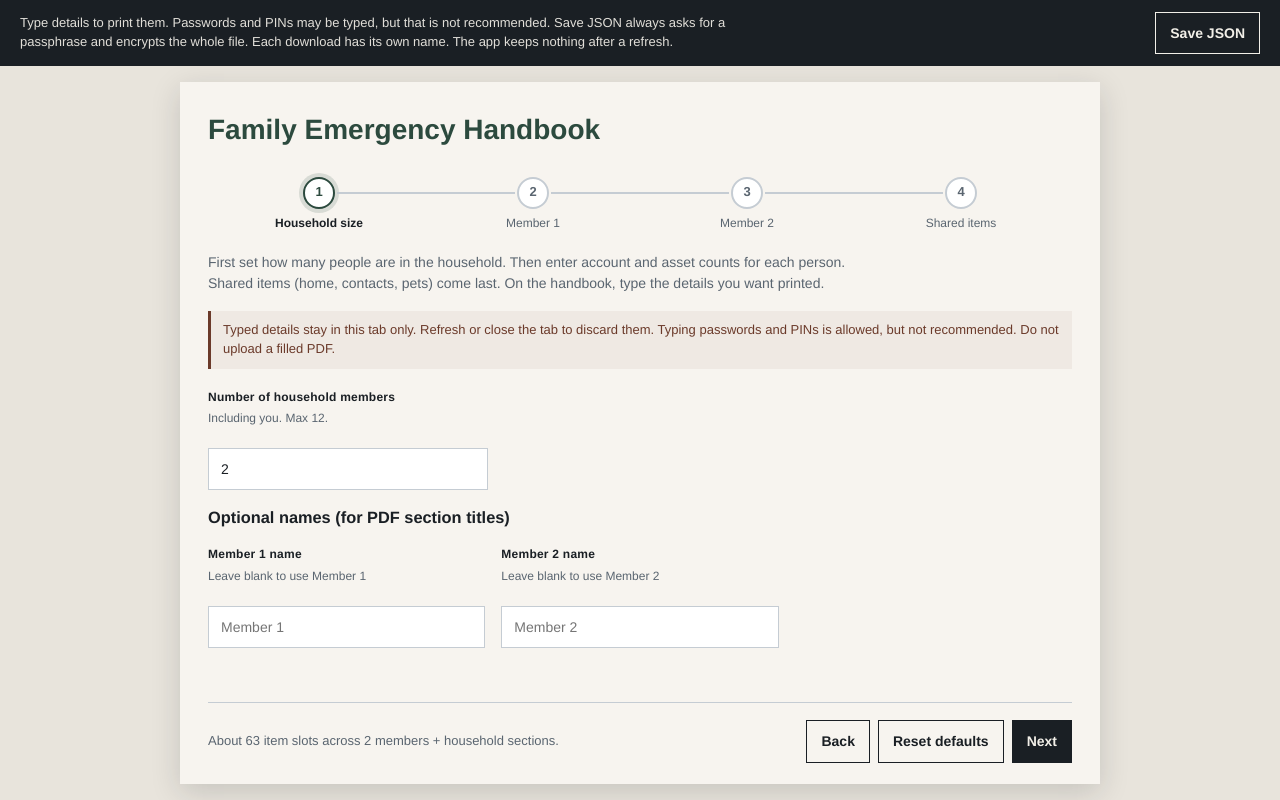
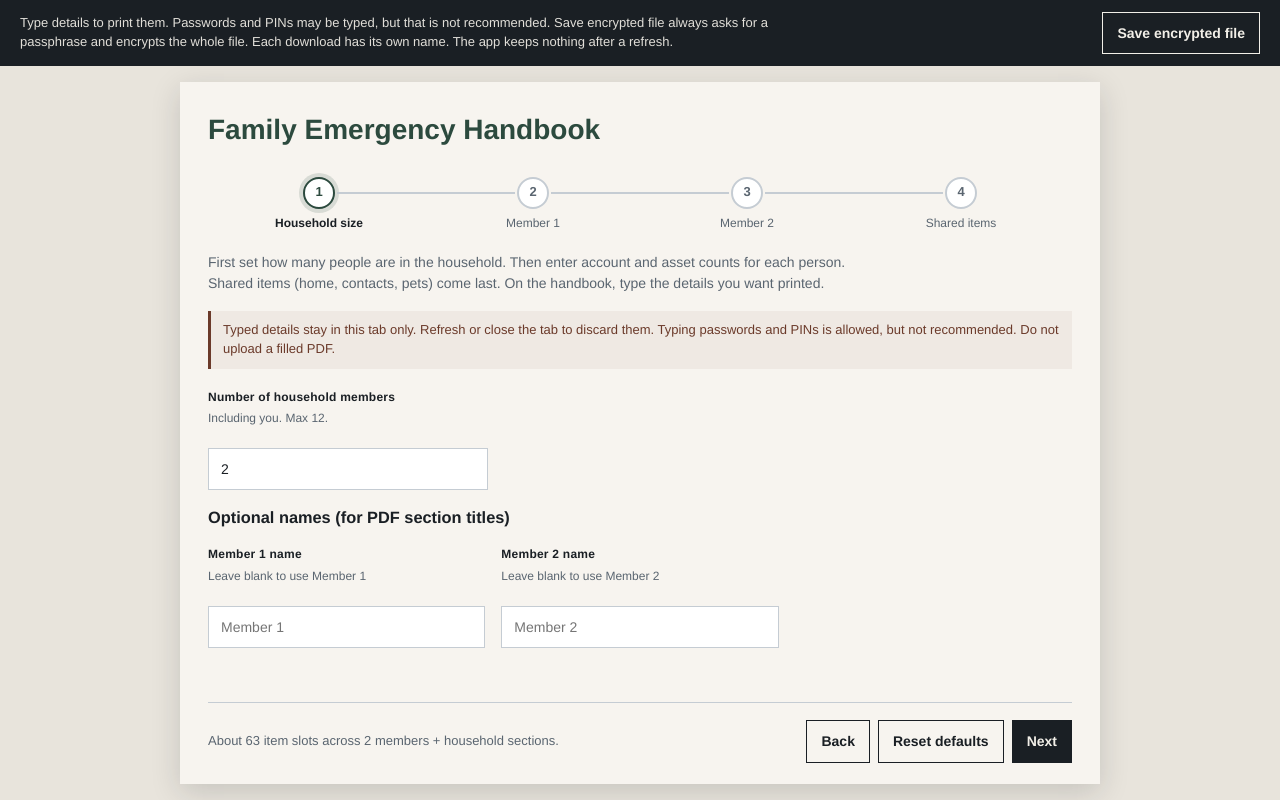
Before and after one commit to aroraketan/family-emergency-handbook, a React (Vite) app: page / in a window 1280 px wide. Both pictures are taken after a click on the button 860 px from the left and 238 px from the top of the page. Built offline with nearby package versions, Linux system fonts and the light colour scheme.

Commit message:
Rename save and load to match the encrypted file.

```diff
--- a/src/App.tsx
+++ b/src/App.tsx
@@ -143,7 +143,7 @@ function AppShell() {
       <header className="toolbar no-print">
         <p>
           Type details to print them. Passwords and PINs may be typed, but that is
-          not recommended. Save JSON always asks for a passphrase and encrypts the
+          not recommended. Save encrypted file always asks for a passphrase and encrypts the
           whole file. Each download has its own name. The app keeps nothing after
           a refresh.
         </p>
@@ -172,7 +172,7 @@ function AppShell() {
                 Reset
               </button>
               <button type="button" data-testid="save-data" onClick={requestSave}>
-                Save JSON
+                Save encrypted file
               </button>
               <button
                 type="button"
@@ -185,7 +185,7 @@ function AppShell() {
             </>
           ) : (
             <button type="button" data-testid="save-data" onClick={requestSave}>
-              Save JSON
+              Save encrypted file
             </button>
           )}
         </div>
@@ -275,7 +275,7 @@ function HomeChoices({ onLoad, onStart }: { onLoad: () => void; onStart: () => v
       </p>
       <div className="choice-row">
         <button type="button" className="choice" data-testid="load-data-start" onClick={onLoad}>
-          <span className="choice-title">Load JSON</span>
+          <span className="choice-title">Load saved file</span>
           <span className="choice-help">
             Open a handbook you already saved. You will need its passphrase.
           </span>
```
Also changed, not shown: 2 other files (tests, documents, lock files or other folders).
